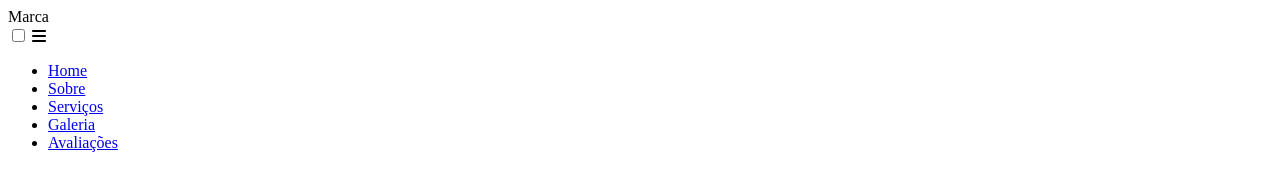
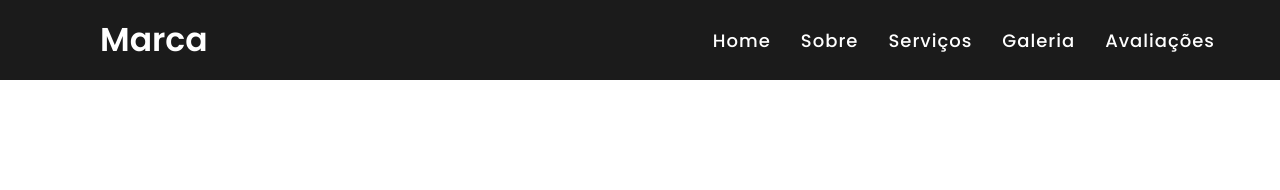
Before and after one commit to Gabriel-Ferreira-Pereira/Projetos-Jailson-HTML5-CSS3, a plain HTML site: page Difícil/02/02dificil.html in a window 1280 px wide. Drawn offline with Linux system fonts and the light colour scheme; files that its build step writes are made by us from their sources; the site is published under a folder, as on GitHub Pages, so addresses that start at the root find nothing.

Commit message:
Update 02dificil.html

```diff
--- a/Difícil/02/02dificil.html
+++ b/Difícil/02/02dificil.html
@@ -7,7 +7,7 @@
     <meta name="description" content="">
     <meta http-equiv="X-UA-Compatible" content="ie=edge">
     <meta name="keywords" content="">
-    <link rel="stylesheet" href="/ProjetosJailson/css/02dificil.css">
+    <link rel="stylesheet" href="02dificil.css">
     <link rel="stylesheet" href="https://cdnjs.cloudflare.com/ajax/libs/font-awesome/5.15.2/css/all.min.css"/>
     <script src="https://kit.fontawesome.com/a076d05399.js"></script>
     <title>Menu de Navegação Responsivo</title>
```
